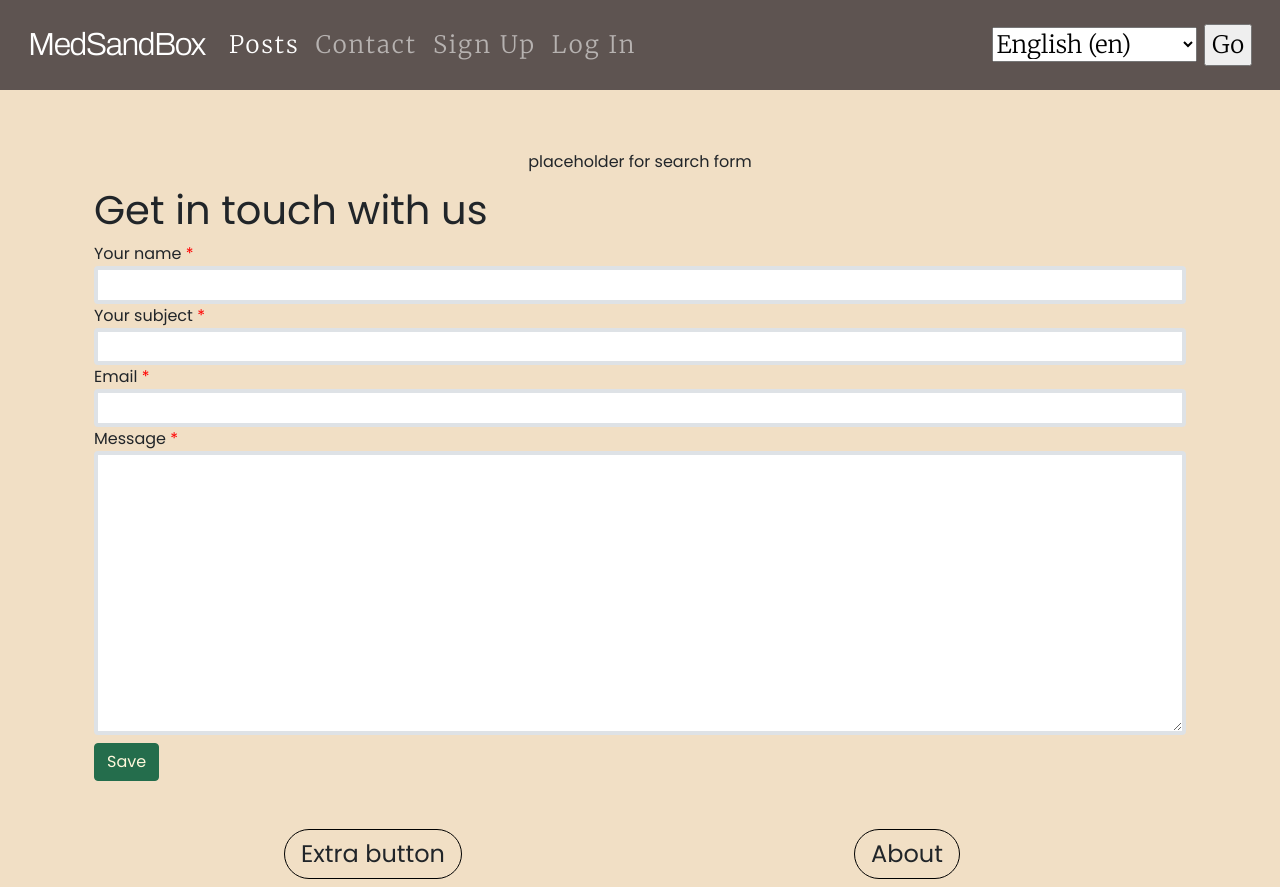
After one commit to lissa3/medsbox, a Django app: page /contacts/feedback/ in a window 1280 px wide. The commit adds this page. Run offline with Django 4.2, Linux system fonts and the light colour scheme; parts of the project's set-up code (start-up, migrations or seed data) failed here and were passed over; some libraries are stand-ins or nearby versions.

Commit message:
For #38 add contact form,view,tests

```diff
--- /dev/null
+++ b/src/contacts/forms.py
@@ -0,0 +1,48 @@
+from django import forms
+from django.core import validators
+from django.utils.translation import gettext_lazy as _
+
+# from captcha.fields import ReCaptchaField
+# from captcha.widgets import ReCaptchaV2Checkbox
+
+
+class ContactForm(forms.Form):
+    name = forms.CharField(
+        max_length=120,
+        label=_("Your name"),
+        validators=[validators.MinLengthValidator(2)],
+    )
+    subject = forms.CharField(
+        max_length=120,
+        label=_("Your subject"),
+        validators=[validators.MinLengthValidator(2)],
+    )
+    email = forms.EmailField()
+    message = forms.CharField(
+        max_length=4000,
+        help_text=_("Message field can't be empty"),
+        widget=forms.Textarea(attrs={"autocomplete": "email", "rows": 15}),
+    )
+    honeypot = forms.CharField(required=False, widget=forms.HiddenInput)
+    # if settings.USE_CAPCHA:
+    #     captcha = ReCaptchaField(widget=ReCaptchaV2Checkbox())
+    #     # captcha = ReCaptchaField(
+    #     #     public_key=settings.RECAPTCHA_PUBLIC_KEY,
+    #     #     private_key=settings.RECAPTCHA_PRIVATE_KEY,
+    #     # )
+
+    def clean_message(self):
+        message = self.cleaned_data.get("message", "no input")
+        words = message.split()
+        if len(words) < 2:
+            raise forms.ValidationError(
+                _("Your message is too short; should contain at least two words")
+            )
+        return message
+
+    def clean_honeypot(self):
+        """Check that nothing's been entered into the honeypot."""
+        value = self.cleaned_data["honeypot"]
+        if value:
+            raise forms.ValidationError(_("It should not be here"))
+        return value
--- a/src/contacts/urls.py
+++ b/src/contacts/urls.py
@@ -1,10 +1,11 @@
 from django.urls import path
 
-from .views import Subscribe, UnSubscribe
+from .views import ContactView, Subscribe, UnSubscribe
 
 app_name = "contacts"
 
 urlpatterns = [
     path("subscribe/", Subscribe.as_view(), name="subscribe"),
     path("unsubscribe/<uuid:uuid>/", UnSubscribe.as_view(), name="end_news"),
+    path("feedback/", ContactView.as_view(), name="feedback"),
 ]
--- a/src/contacts/views.py
+++ b/src/contacts/views.py
@@ -1,13 +1,18 @@
 from django.contrib import messages
 from django.contrib.auth.mixins import LoginRequiredMixin as LRM
+from django.core.mail import BadHeaderError, send_mail
 from django.http import HttpResponse, HttpResponseRedirect
 from django.shortcuts import get_object_or_404, render
+from django.template.loader import get_template
+from django.urls import reverse_lazy
 from django.utils.translation import gettext_lazy as _
 from django.views.generic import View
+from django.views.generic.edit import FormView
 
 from src.profiles.models import Profile
 
 from .exceptions import HtmxFailureError
+from .forms import ContactForm
 
 
 class Subscribe(LRM, View):
@@ -26,6 +31,7 @@
         htmx_based request with redirect to home page
         and flash msg as a feedback
         """
+
         htmx_req = request.headers.get("hx-request")
 
         if request.user.is_authenticated and htmx_req is not None:
@@ -50,7 +56,6 @@
         uuid = kwargs.get("uuid")
         profile = get_object_or_404(Profile, uuid=uuid)
         ctx = {"uuid": profile.uuid}
-        print("ctx", ctx)
         return render(request, "contacts/subscription/unsubscribe.html", ctx)
 
     def post(self, request, **kwargs):
@@ -72,4 +77,44 @@
                 raise HtmxFailureError(_("Something went wrong.Can't unsubscribe."))
         except HtmxFailureError:
             raise
+            # raise Http404(
+            #     _("Something wrong; Failed to unsubscribe")
+            # )
         return HttpResponseRedirect("/")
+
+
+class ContactView(FormView):
+    """unauth or auth user can send a feedback to admin"""
+
+    template_name = "contacts/feedback/feedback.html"
+    form_class = ContactForm
+    success_url = reverse_lazy("home")
+
+    def form_valid(self, form):
+        name = form.cleaned_data.get("name")
+        email = form.cleaned_data.get("email")
+        subject = form.cleaned_data.get("subject")
+        message = form.cleaned_data.get("message")
+        context = {
+            "user": name,
+            "subject": subject,
+            "email": email,
+            "message": message,
+        }
+
+        from_email = email
+        to_email = ("some-mail@mail.com",)
+        contact_message = get_template("contacts/feedback/contact_msg.txt").render(
+            context
+        )
+
+        # self.send_mail_to_admin() ?
+        send_mail(subject, contact_message, from_email, to_email, fail_silently=True)
+
+        messages.add_message(
+            self.request,
+            messages.SUCCESS,
+            _("Your message is sent"),
+        )
+
+        return HttpResponseRedirect(redirect_to=self.success_url)
--- a/src/templates/base.html
+++ b/src/templates/base.html
@@ -64,10 +64,9 @@
         <div class="col-6 text-center">
           <a href="#">
             <button type="button" class="w-60 btn btn-outline rounded-pill custom-font px-3 ">
-              Contact Admin
+              Extra button
             </button>
             </a>
-
         </div>
         <div class="col-6 text-center">
           <a href="#">
--- a/src/templates/components/menu.html
+++ b/src/templates/components/menu.html
@@ -22,7 +22,7 @@
             <a class="nav-link active" aria-current="page" href="{% url 'posts:post_list'%}">{% trans 'Posts'%}</a>
           </li>
           <li class="nav-item">
-            <a class="nav-link" href="#">{% trans 'Contact' %}
+            <a class="nav-link" href="{% url 'contacts:feedback' %}">{% trans 'Contact' %}
             </a>
           </li>
           {% if user.is_authenticated %}
--- /dev/null
+++ b/src/templates/contacts/feedback/feedback.html
@@ -0,0 +1,40 @@
+{% extends 'base.html' %}
+{% load static i18n%}
+
+{% load widget_tweaks %}
+
+
+{% block head_title %} Home | {{block.super}}{% endblock %}
+{% block content %}
+<div class="container pt-2">
+    <!-- Contact -->
+    <main class="container">
+      <div class="">
+        <h1>{% trans 'Get in touch with us' %}</h1>
+        <div class="">
+
+        <form class="" id="feedback" action="#" method="POST">
+            {% csrf_token %}
+            {% for hidden in form.hidden_fields %}
+            {{ hidden }}
+            {% endfor %}
+            {% for field in form.visible_fields %}
+            <div class="form-group">
+                <label for="{{ field.id_for_label }}" class="control-label">{{ field.label }}</label>
+
+                {{ field|add_class:'control-label form-control border border-4' }}
+            <!-- ERRORS  -->
+
+                {% for error in field.errors %}
+                <div class="errorlist">{{ error }}</div>
+                {% endfor %}
+            </div>
+            {% endfor %}
+          <input type="submit" value="Save" class="btn btn-success mt-2">
+        </form>
+      </div>
+    </div>
+  </main>
+</div>
+
+{% endblock content %}
--- a/src/templates/core/home.html
+++ b/src/templates/core/home.html
@@ -1,5 +1,5 @@
 {% extends 'base.html' %}
-{% load static  %}
+{% load static  i18n%}
 <!-- { load static cats_tags  i18n %} -->
 
 {% block head_title %} Home | {{block.super}}{% endblock %}
@@ -14,7 +14,7 @@
     </picture>
  </div>
   <div class="col-md-6">
-    <h1>Welcome to clinical solving problems</h1>
+    <h1>{% trans 'Welcome to clinical solving problems' %}</h1>
     <div>
       Lorem ipsum dolor sit amet consectetur adipisicing elit. Eaque delectus modi, sequi placeat non nostrum necessitatibus, maiores quidem labore quisquam ipsa doloremque illum soluta magnam, suscipit illo molestiae deserunt libero.
       Lorem ipsum dolor sit amet consectetur adipisicing elit. Eaque delectus modi, sequi placeat non nostrum necessitatibus, maiores quidem labore quisquam ipsa doloremque illum soluta magnam, suscipit illo molestiae deserunt libero.
```
Also changed, not shown: src/contacts/tests/test_view.py (+10 -1 lines), src/contacts/tests/test_web.py (+65 -3 lines).
